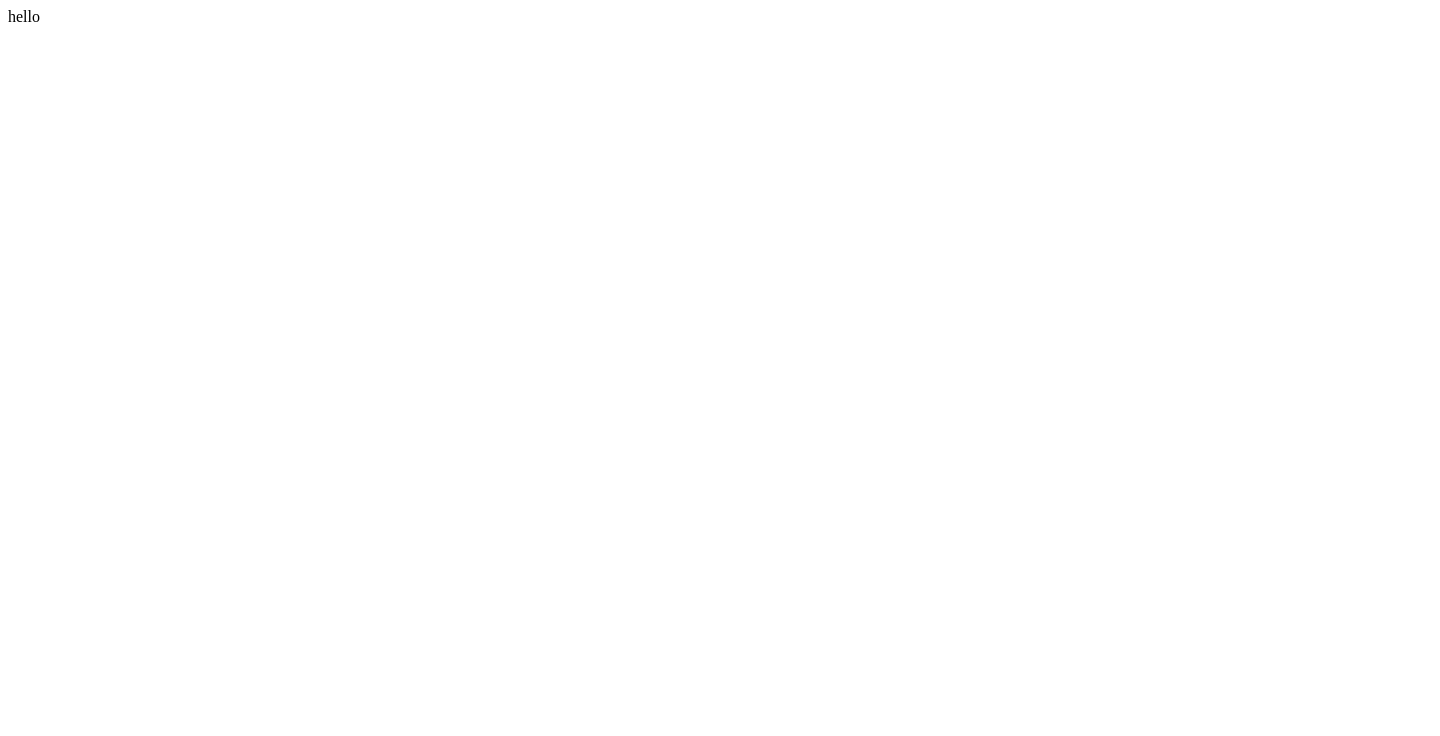
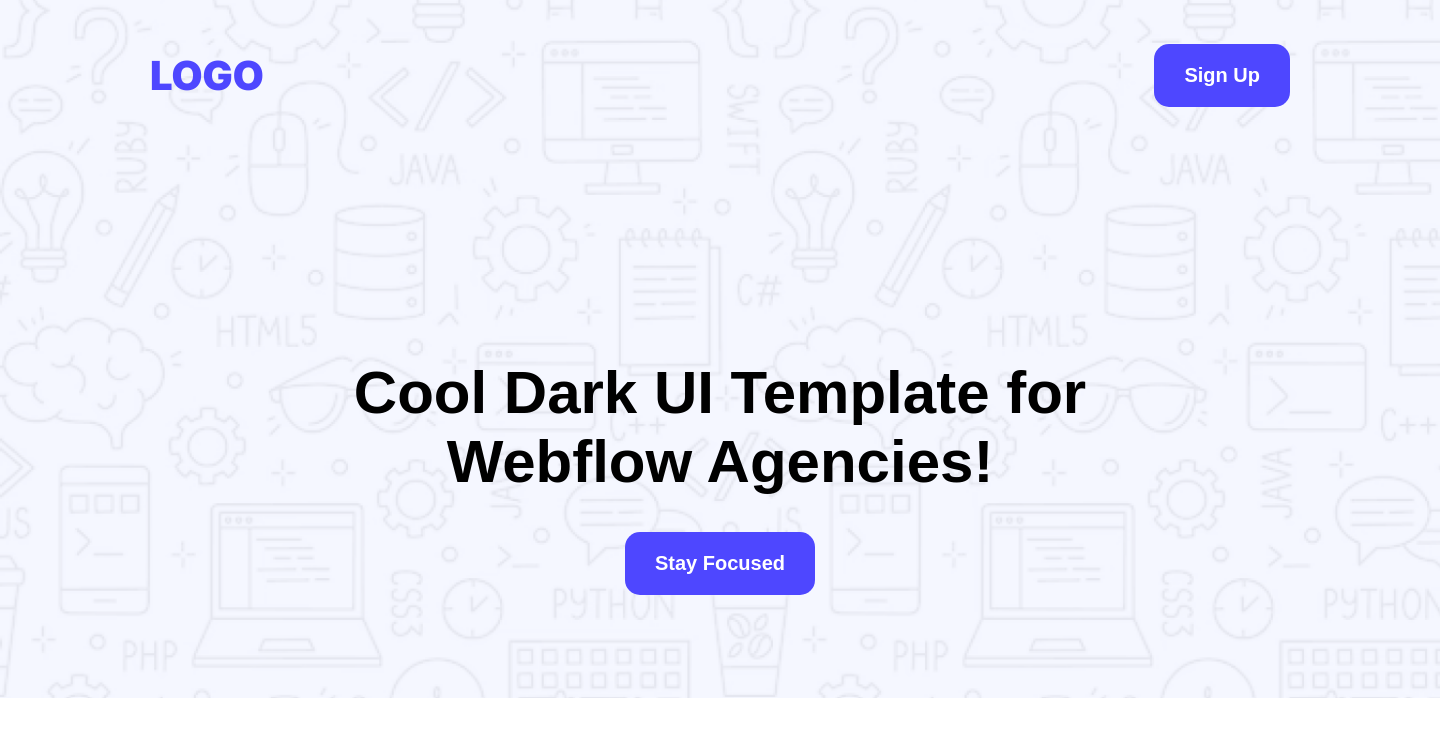
Before and after one commit to abubakersiddeak/A01, a plain HTML site: page index.html in a window 1280 px wide. Shown: the whole page, 1440 px wide, since content can reach past the window. Drawn offline with Linux system fonts and the light colour scheme.

Commit message:
hero section done

```diff
--- a/index.html
+++ b/index.html
@@ -4,8 +4,24 @@
     <meta charset="UTF-8" />
     <meta name="viewport" content="width=device-width, initial-scale=1.0" />
     <title>Assignment 01</title>
+    <link rel="stylesheet" href="style.css" />
+    <link rel="preconnect" href="https://fonts.googleapis.com" />
+    <link rel="preconnect" href="https://fonts.gstatic.com" crossorigin />
+    <link
+      href="https://fonts.googleapis.com/css2?family=Inter:ital,opsz,wght@0,14..32,100..900;1,14..32,100..900&display=swap"
+      rel="stylesheet"
+    />
   </head>
   <body>
-    hello
+    <section id="heroSection">
+      <div id="herodiv1">
+        <p id="herop1">LOGO</p>
+        <button id="herobutton1" class="btn-primary">Sign Up</button>
+      </div>
+      <div id="herodiv2">
+        <p id="herop2">Cool Dark UI Template for <br />Webflow Agencies!</p>
+        <button class="btn-primary">Stay Focused</button>
+      </div>
+    </section>
   </body>
 </html>
--- a/style.css
+++ b/style.css
@@ -0,0 +1,90 @@
+* {
+  margin: auto;
+}
+
+body {
+  max-width: 1440px;
+  width: 100%;
+}
+
+/* all font */
+
+.inter {
+  font-family: "Inter", sans-serif;
+  font-optical-sizing: auto;
+  font-weight: 400;
+  font-style: normal;
+}
+
+.raleway {
+  font-family: "Raleway", sans-serif;
+  font-optical-sizing: auto;
+  font-weight: 400;
+  font-style: normal;
+}
+
+/* utilty class */
+.btn-primary {
+  color: white;
+  background-color: #4e47ff;
+  padding: 20px 30px;
+  border-radius: 15px;
+  border: none;
+  font-family: "Raleway", sans-serif;
+  font-size: 20px;
+  font-weight: 600;
+  cursor: pointer;
+  transition: all 0.3s ease;
+  margin: 0;
+}
+.btn-primary:hover {
+  background-color: #2323c7;
+  transform: scale(1.02);
+}
+
+/* hero section start */
+#heroSection {
+  width: 1440px;
+  height: 698px;
+  background-image: url("/Assets/Hero-bg.png");
+  background-repeat: no-repeat;
+  background-size: cover;
+  display: flex;
+  flex-direction: column;
+  justify-content: center;
+}
+#herodiv1 {
+  display: flex;
+  margin-top: 0;
+  justify-content: space-between;
+  width: 1140px;
+  height: 151px;
+
+  align-items: center;
+}
+
+#herop1 {
+  color: #4e47ff;
+
+  margin: 0;
+  font-family: "Inter", sans-serif;
+  font-size: 40px;
+  font-weight: 900;
+}
+
+#herodiv2 {
+  width: 905px;
+  height: 237px;
+
+  display: flex;
+  flex-direction: column;
+  justify-content: space-between;
+  align-items: center;
+}
+#herop2 {
+  margin: 0;
+  font-family: "Raleway", sans-serif;
+  font-size: 60px;
+  font-weight: 600;
+  text-align: center;
+}
```
